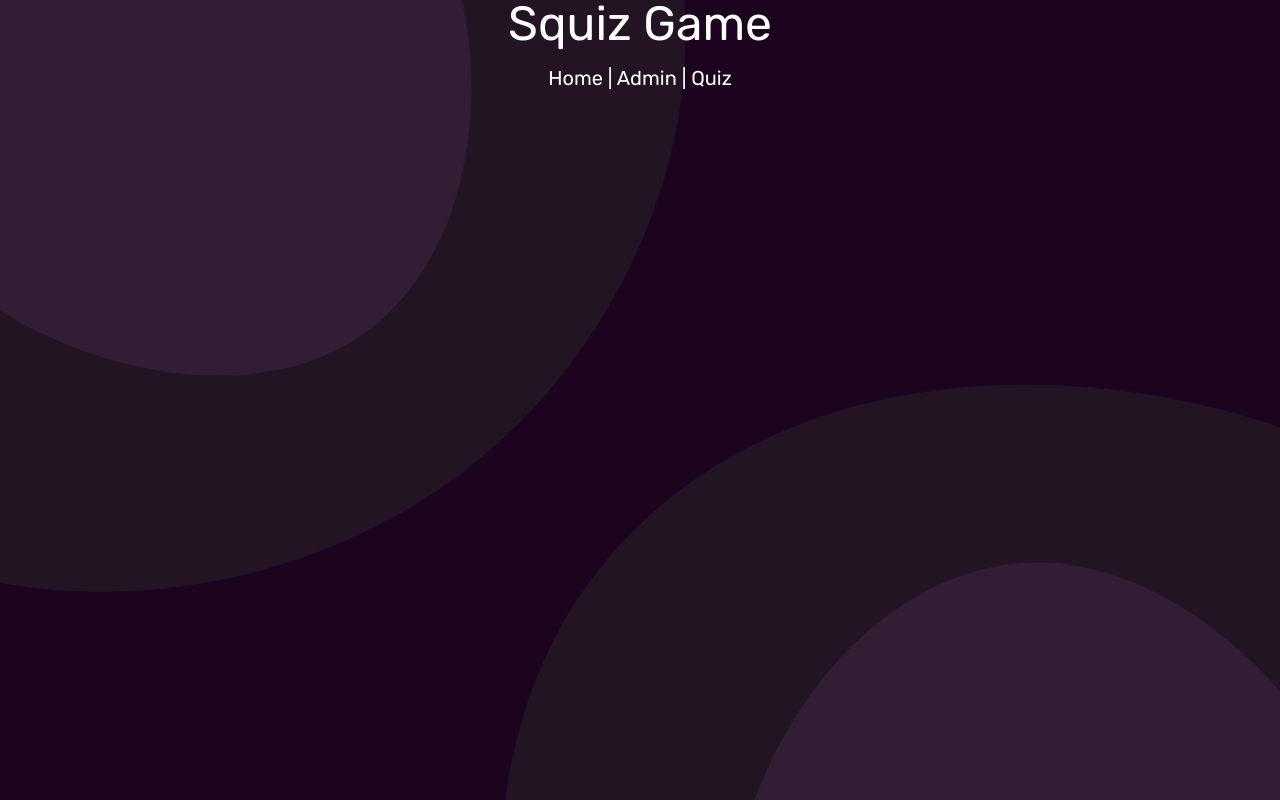
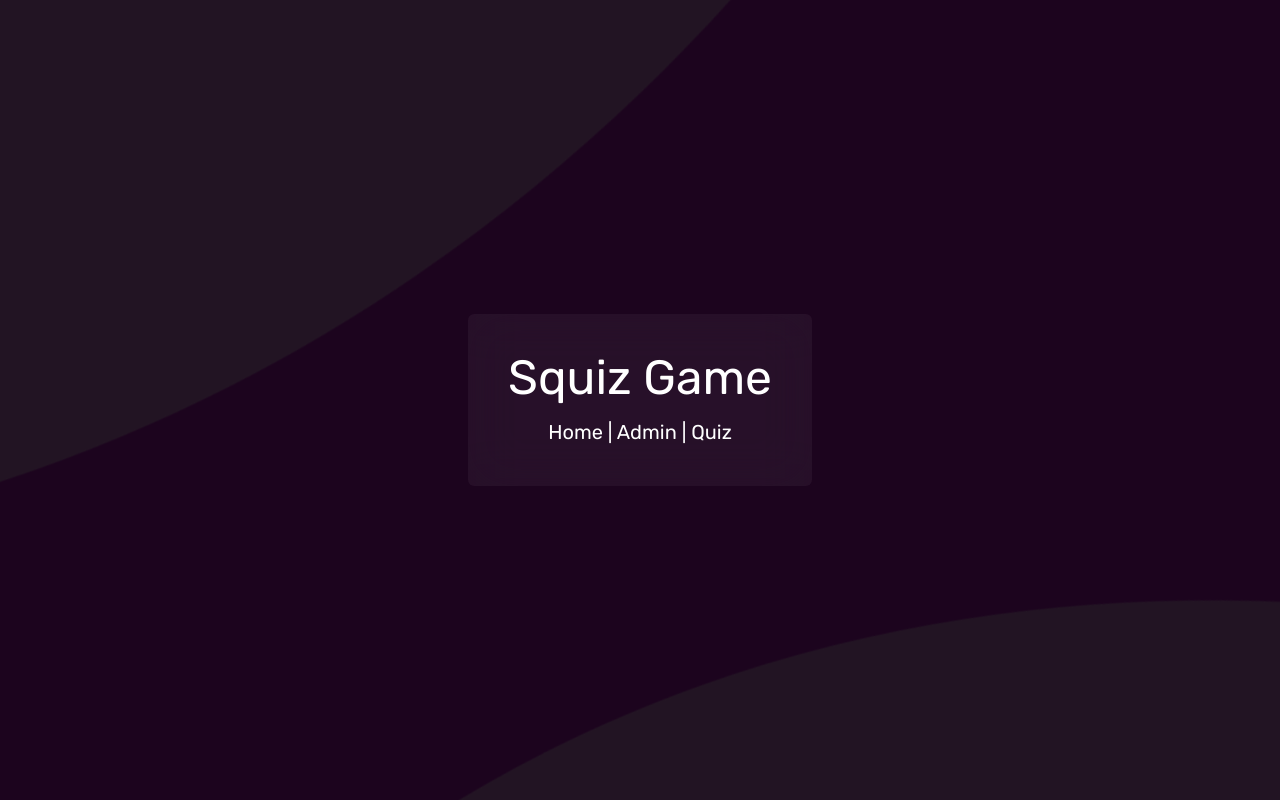
Before and after one commit to Low-Expectations-Studio/squiz-game, a Next.js app: page / in a window 1280 px wide. Built offline with nearby package versions, Linux system fonts and the light colour scheme.

Commit message:
[ui] improve main menu%

```diff
--- a/app/globals.css
+++ b/app/globals.css
@@ -7,5 +7,7 @@
 body {
   max-width: 100vw;
   max-height: 100vh;
+  min-height: 100vh;
+  height: 100vh;
   font-family: 'Rubik', sans-serif;
 }
--- a/app/layout.tsx
+++ b/app/layout.tsx
@@ -1,5 +1,3 @@
-import { Background } from '~/components/Background/Background';
-
 import './globals.css';
 
 export const metadata = {
@@ -14,7 +12,6 @@ export default async function RootLayout({
 }) {
   return (
     <html lang="en">
-      <meta name="viewport" content="width=device-width, initial-scale=1.0" />
       <body>{children}</body>
     </html>
   );
--- a/app/page.tsx
+++ b/app/page.tsx
@@ -4,13 +4,15 @@ import { Background } from '~/components/Background/Background';
 
 export default function Home() {
   return (
-    <main className="center flex h-full flex-col items-center justify-center gap-4">
+    <div className="flex h-full items-center justify-center">
       <Background />
+      <main className="flex flex-col items-center justify-center gap-4 rounded-md bg-white/5 p-10 backdrop-blur-xl">
         <h1 className="text-5xl text-white">Squiz Game</h1>
         <header className="text-xl text-white">
           <Link href="/">Home</Link> | <Link href="/admin">Admin</Link> |{' '}
           <Link href="/quiz">Quiz</Link>
         </header>
       </main>
+    </div>
   );
 }
--- a/components/Background/background.module.css
+++ b/components/Background/background.module.css
@@ -4,13 +4,24 @@
   }
 }
 
+@keyframes rotate2 {
+  0% {
+    transform: scale(3) rotate(0deg);
+  }
+  100% {
+    transform: scale(3) rotate(360deg);
+  }
+}
+
 .background {
+  transform: scale(2);
   position: fixed;
   top: 0;
   left: 0;
   width: 100vw;
   height: 100vh;
   z-index: -1;
+  animation: rotate2 120s linear infinite;
 }
 
 .out-top {
--- a/components/GameZone.tsx
+++ b/components/GameZone.tsx
@@ -19,7 +19,7 @@ export const GameZone: FunctionComponent<GameZoneProps> = ({
     >
       <Timer duration={100} timeLeft={timeLeft} percentRatio={percentRatio} />
       <Question
-        title="Find 10 movies"
+        title="List the 10 movies hidden in this picture"
         description="Zoom in into the picture to see full details"
         scale="10 answers, + for correct answer / -1 for incorrect answer"
       />
--- a/components/ProgressionItem.tsx
+++ b/components/ProgressionItem.tsx
@@ -11,11 +11,8 @@ export const ProgressionItem: React.FunctionComponent<ProgressionItemProps> = ({
 }) => {
   return (
     <div
-      style={{
-        WebkitTextStroke: '1px rgba(0,0,0,.7)',
-      }}
       className={classNames(
-        'bold flex h-12 w-12 items-center justify-center rounded-full bg-white/20 bg-cover bg-repeat-x text-xl font-bold text-white backdrop-blur-lg',
+        'bold flex h-12 w-12 items-center justify-center rounded-full bg-white/20 text-xl font-bold text-white backdrop-blur-lg',
         {
           'opacity-25': percentRatio === 0,
         },
```
Lines whose indentation alone changed are shown as unchanged.
